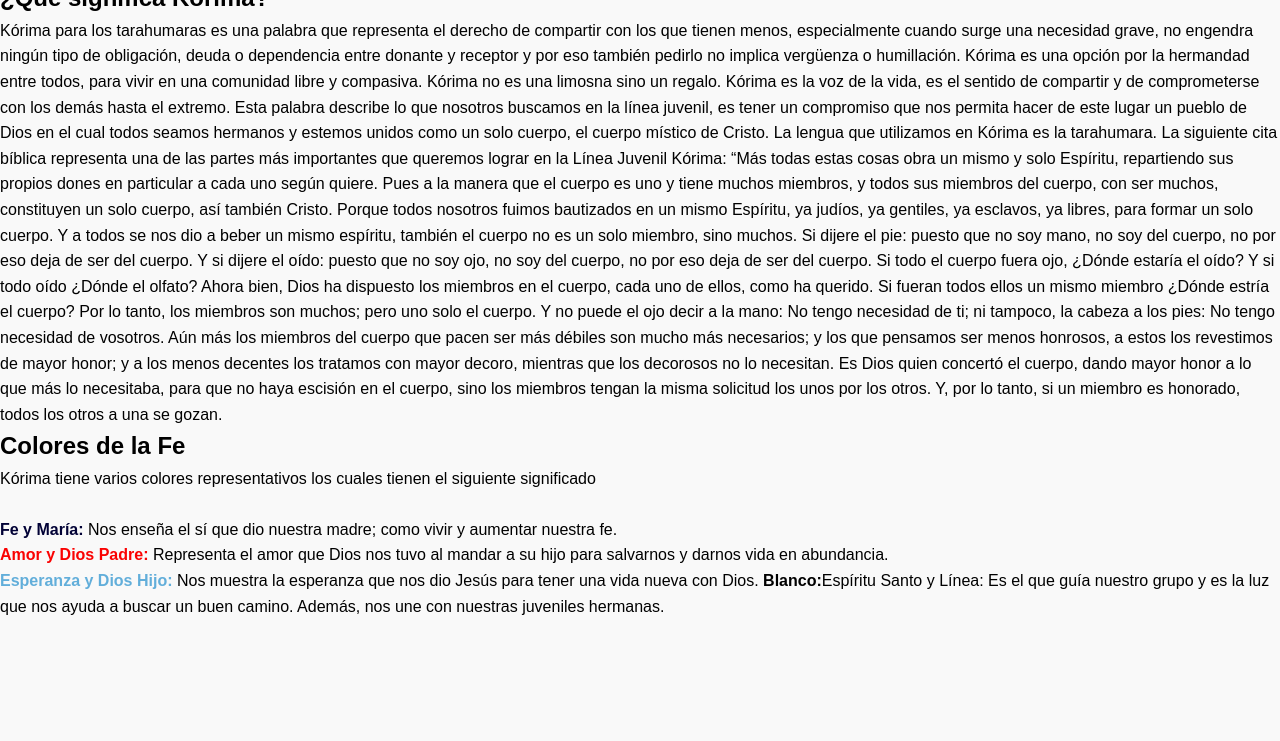
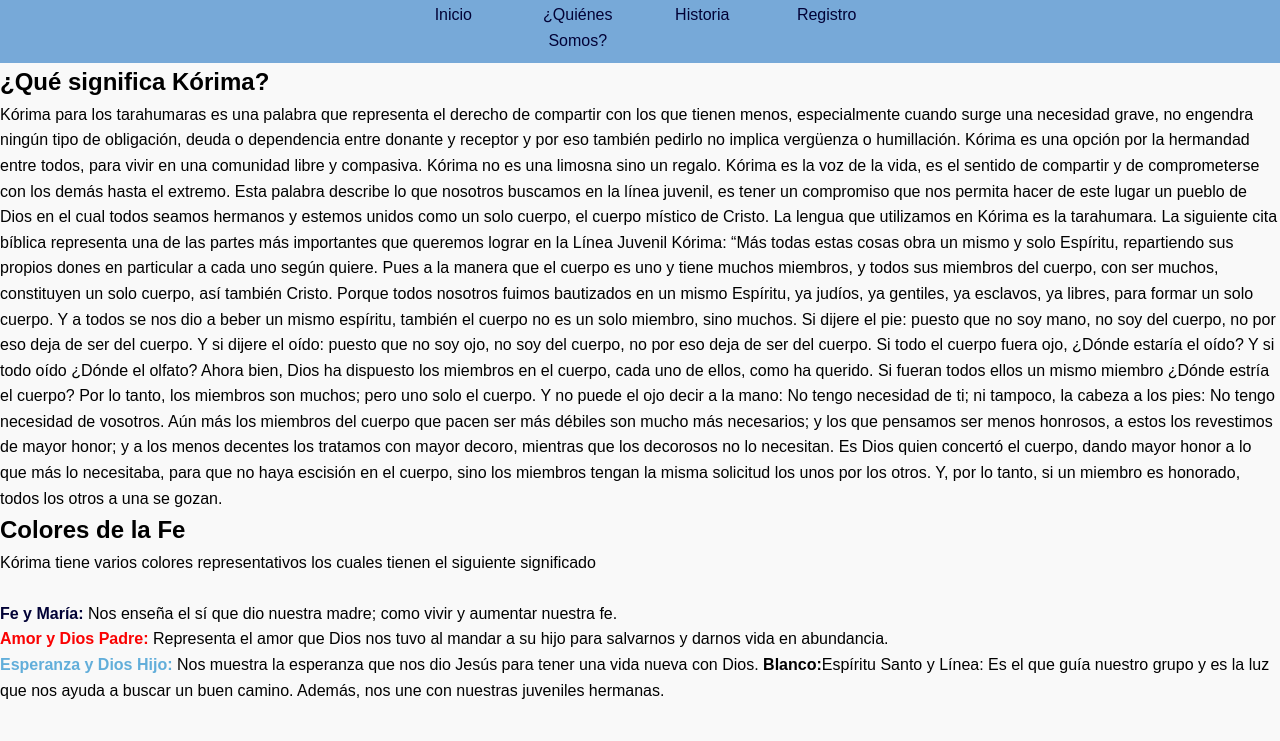
Before and after one commit to dan18dmz/Evidencia1_danna, a plain HTML site: page mistica.html in a window 1280 px wide. Shown: the part 59-800 px from the top of the page. Drawn offline with Linux system fonts and the light colour scheme.

Commit message:
se agrega boton de inicio

```diff
--- a/mistica.html
+++ b/mistica.html
@@ -6,11 +6,19 @@
 <title>Mística Kórima</title>
 <link rel="stylesheet" type="text/css" href="estilosev1.css">
 </head>
+<h1>Mística Externa - Kórima</h1>
 <body>
+    <nav>
+        <ul>
+            <li><a href="index.html">Inicio</a></li>
+            <li><a href="quienessomos.html">¿Quiénes Somos?</a></li>
+            <li><a href="Historia.html">Historia</a></li>
+            <li><a href="registro.html">Registro</a></li>
+        </ul>
+    </nav>
 
 <div class="container">
   <article>
-    <h1>Mística Externa - Kórima</h1>
     <h2>¿Qué significa Kórima?</h2>
     <p>
         Kórima para los tarahumaras es una palabra que representa el derecho de compartir con los que tienen menos, especialmente cuando surge una necesidad grave, no engendra ningún tipo de obligación, deuda o dependencia entre donante y receptor y por eso también pedirlo no implica vergüenza o humillación. Kórima es una opción por la hermandad entre todos, para vivir en una comunidad libre y compasiva. Kórima no es una limosna sino un regalo.
@@ -32,6 +40,7 @@
     <span class="celeste"><b>Esperanza y Dios Hijo:</b></span> Nos muestra la esperanza que nos dio Jesús para tener una vida nueva con Dios.
        <b>Blanco:</b>Espíritu Santo y Línea: Es el que guía nuestro grupo y es la luz que nos ayuda a buscar un buen camino. Además, nos une con nuestras juveniles hermanas.
     </p>
+
   </article>
 </div>
 
```
